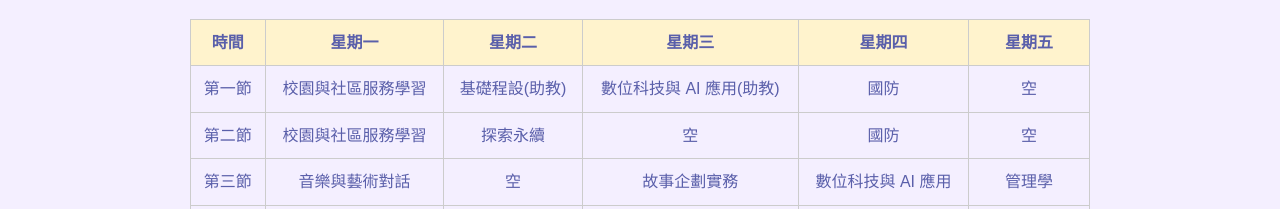
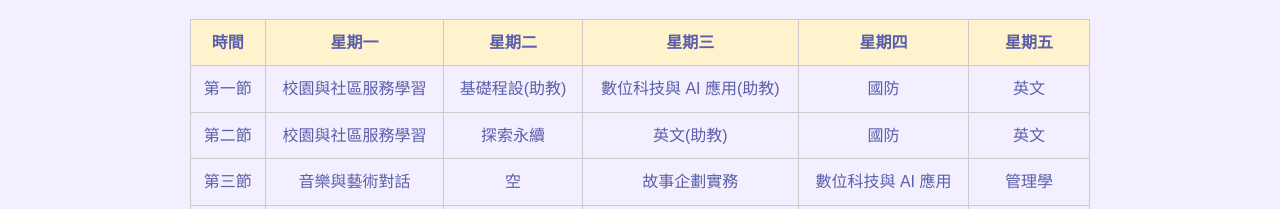
Before and after one commit to MPW829/414630458_1015HW, a plain HTML site: page 414630458/schedule.html in a window 1280 px wide. Shown: the part 125-334 px from the top of the page. Drawn offline with Linux system fonts and the light colour scheme.

Commit message:
Add files via upload

```diff
--- a/414630458/schedule.html
+++ b/414630458/schedule.html
@@ -20,10 +20,10 @@
         <th>時間</th><th>星期一</th><th>星期二</th><th>星期三</th><th>星期四</th><th>星期五</th>
       </tr>
       <tr>
-        <td>第一節</td><td>校園與社區服務學習</td><td>基礎程設(助教)</td><td>數位科技與 AI 應用(助教)</td><td>國防</td><td>空</td>
+        <td>第一節</td><td>校園與社區服務學習</td><td>基礎程設(助教)</td><td>數位科技與 AI 應用(助教)</td><td>國防</td><td>英文</td>
       </tr>
       <tr>
-        <td>第二節</td><td>校園與社區服務學習</td><td>探索永續</td><td>空</td><td>國防</td><td>空</td>
+        <td>第二節</td><td>校園與社區服務學習</td><td>探索永續</td><td>英文(助教)</td><td>國防</td><td>英文</td>
       </tr>
       <tr>
         <td>第三節</td><td>音樂與藝術對話</td><td>空</td><td>故事企劃實務</td><td>數位科技與 AI 應用</td><td>管理學</td>
```
